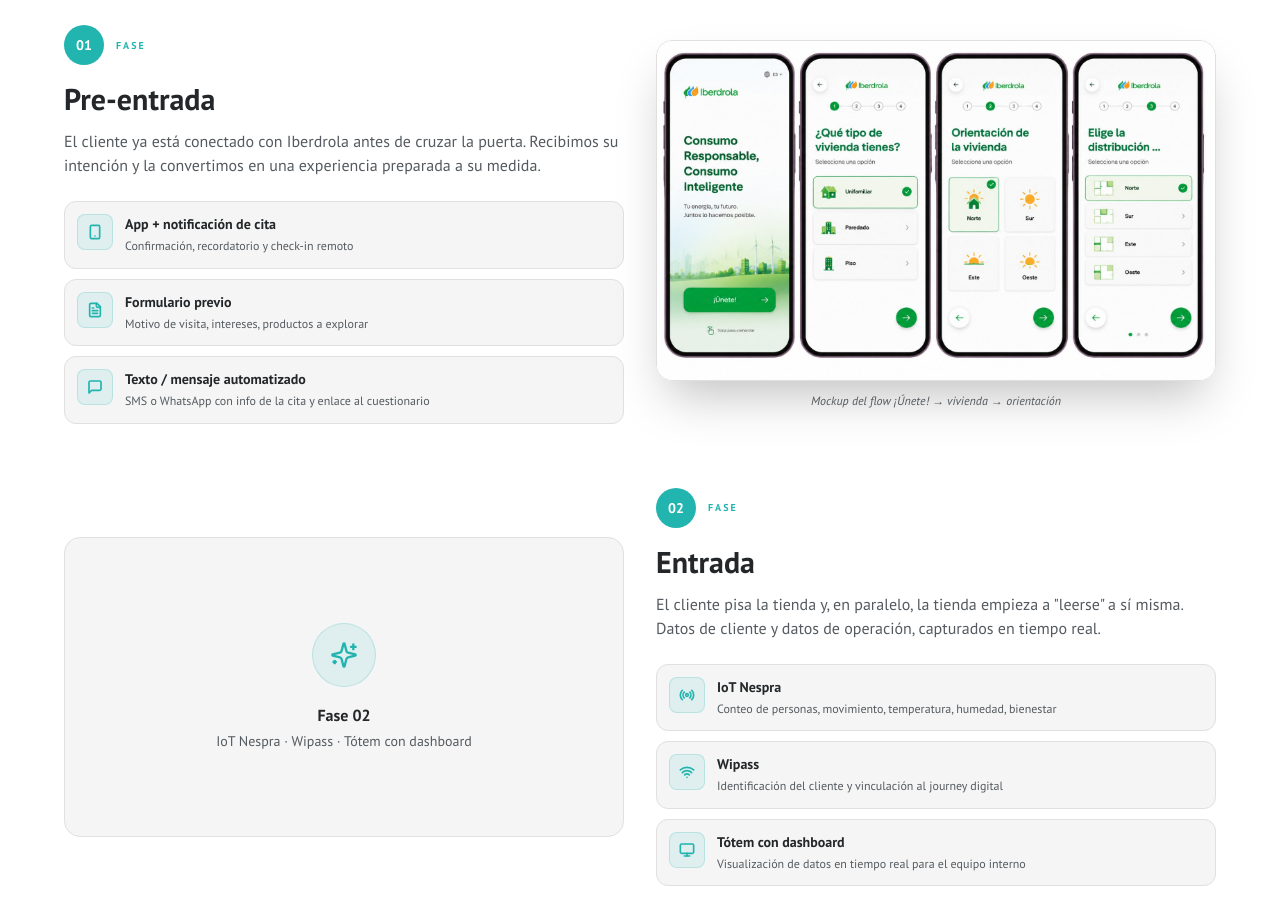
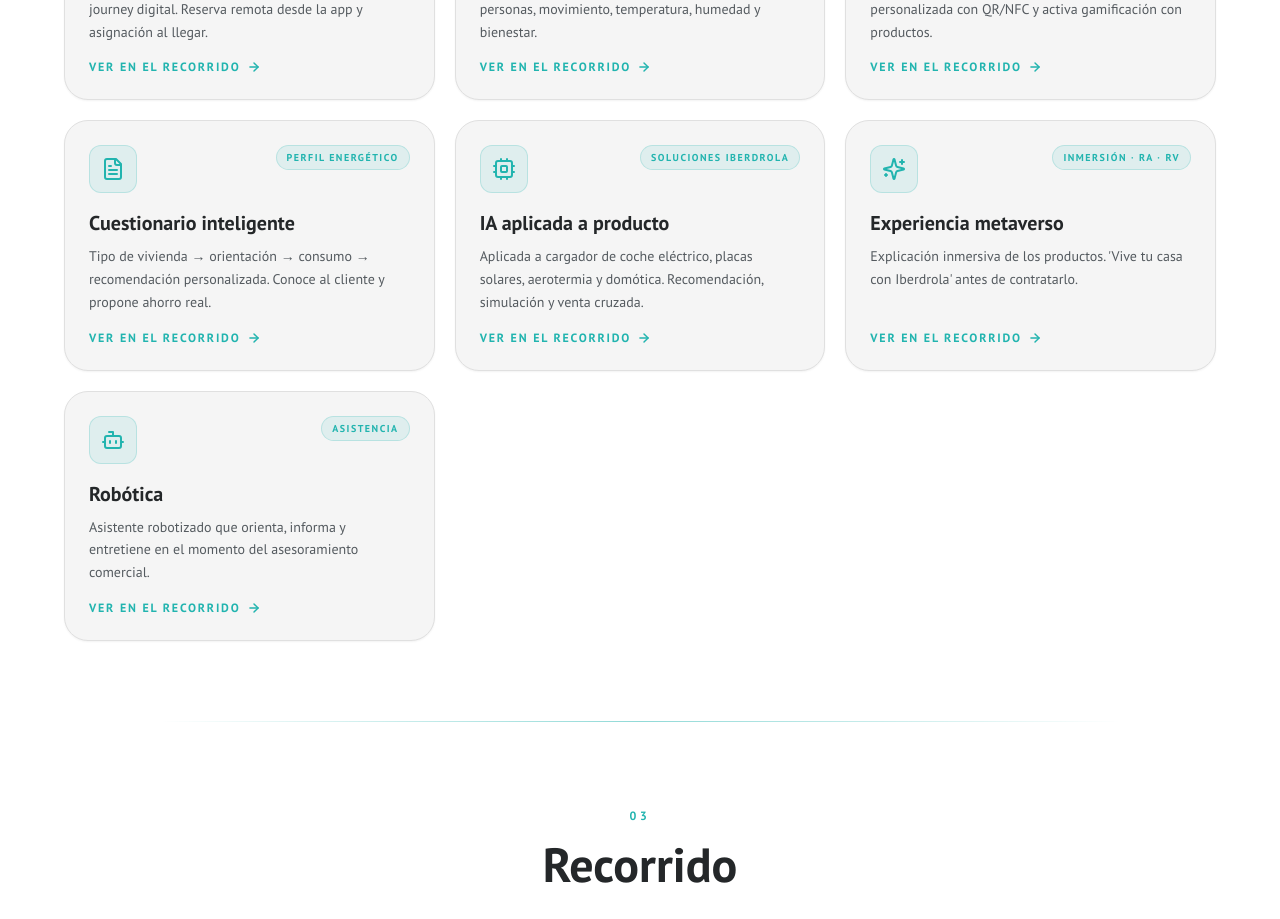
Before and after one commit to caralovell/iberdrola-premium, a React (Vite) app: page / in a window 1280 px wide. Shown: the part 2520-3439 px from the top of the page. Built offline with nearby package versions, Linux system fonts and the light colour scheme; the HTML template or start-up script is replaced by a standard one.

Commit message:
Update Index.tsx

```diff
--- a/src/pages/Index.tsx
+++ b/src/pages/Index.tsx
@@ -1,6 +1,7 @@
 import HeroSection from "@/components/HeroSection";
 import ObjetivosSection from "@/components/ObjetivosSection";
 import PilaresSection from "@/components/PilaresSection";
+import TecnologiasSection from "@/components/TecnologiasSection";
 import RecorridoSection from "@/components/RecorridoSection";
 import PlanoSection from "@/components/PlanoSection";
 import DatosSection from "@/components/DatosSection";
@@ -16,6 +17,8 @@
     <SectionDivider />
     <PilaresSection />
     <SectionDivider />
+    <TecnologiasSection />
+    <SectionDivider />
     <RecorridoSection />
     <SectionDivider />
     <PlanoSection />
```
